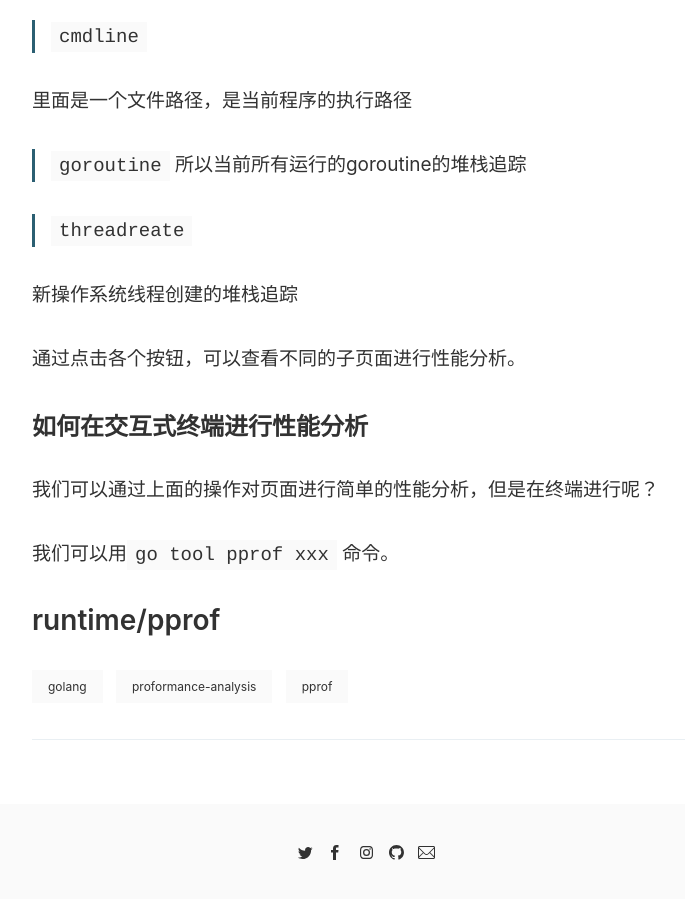
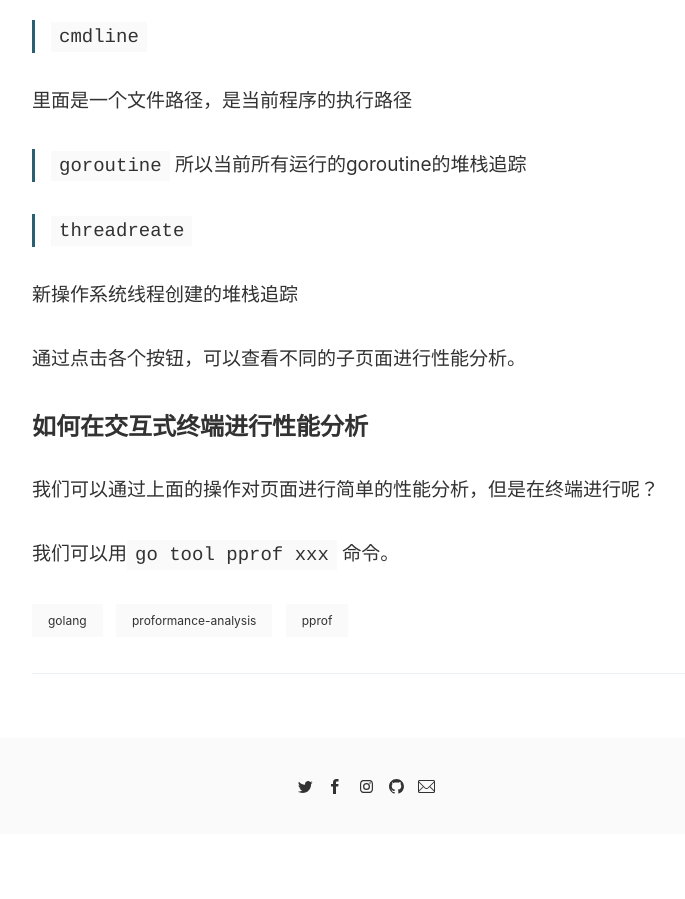
Before and after one commit to Jurneez/jurneez.github.io, a Jekyll site: the page built from _posts/2021-12-31-golang-performance-analysis-pprof.markdown, in a window 1280 px wide and 900 px high, scrolled down 2511 px. Shown: the whole window, without its empty margins (274-959 px from the left). Built offline with Jekyll 4.4.1, drawn with Linux system fonts in a browser that asks for light colours; comment, search, counter and statistics services are not loaded; after the commit the page ends 3345 px from its top, so only the background shows below that.

```diff
--- a/_posts/2021-12-31-golang-performance-analysis-pprof.markdown
+++ b/_posts/2021-12-31-golang-performance-analysis-pprof.markdown
@@ -72,5 +72,3 @@ allocs是allocations的缩写，表示分配额的意思。
 我们可以通过上面的操作对页面进行简单的性能分析，但是在终端进行呢？
 
 我们可以用`go tool pprof xxx` 命令。
-
-## runtime/pprof
```
